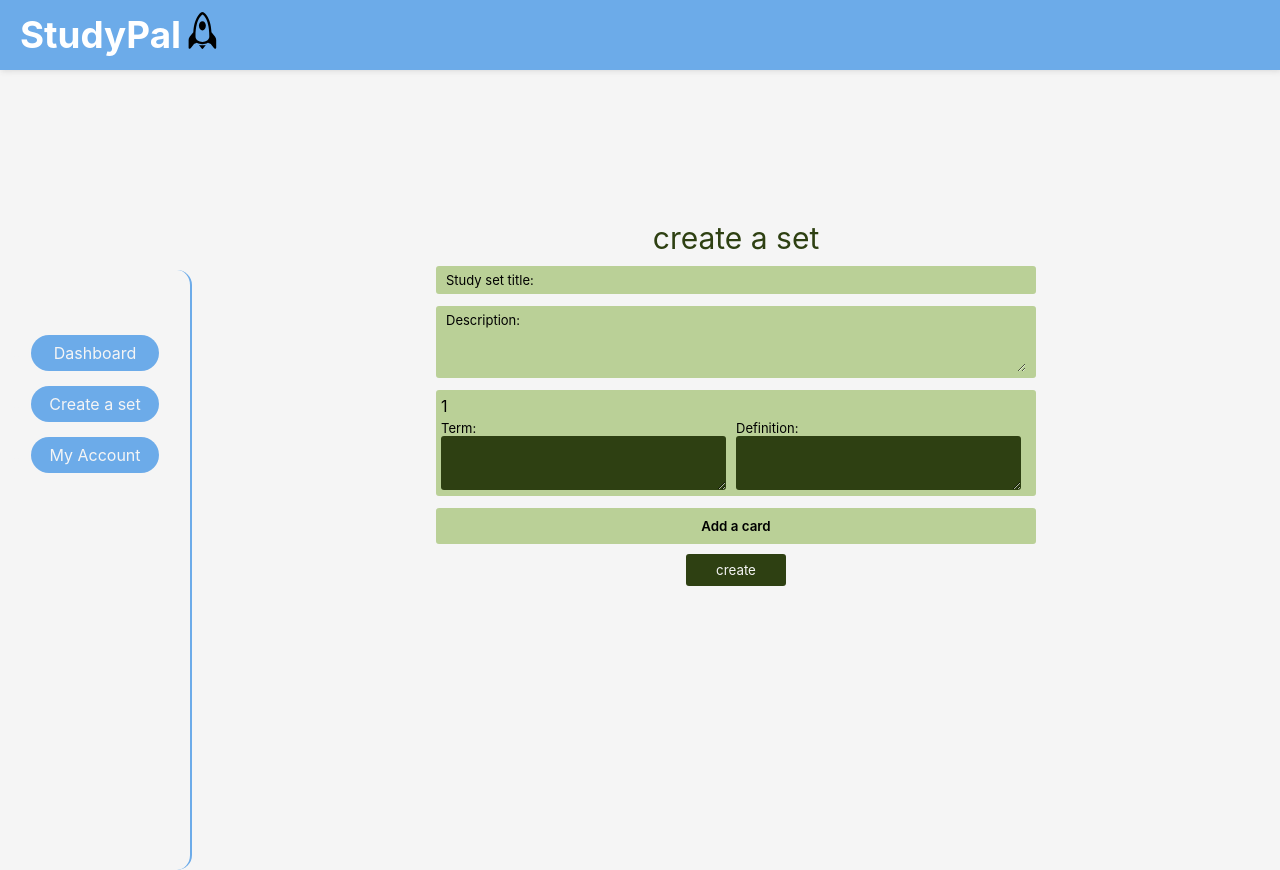
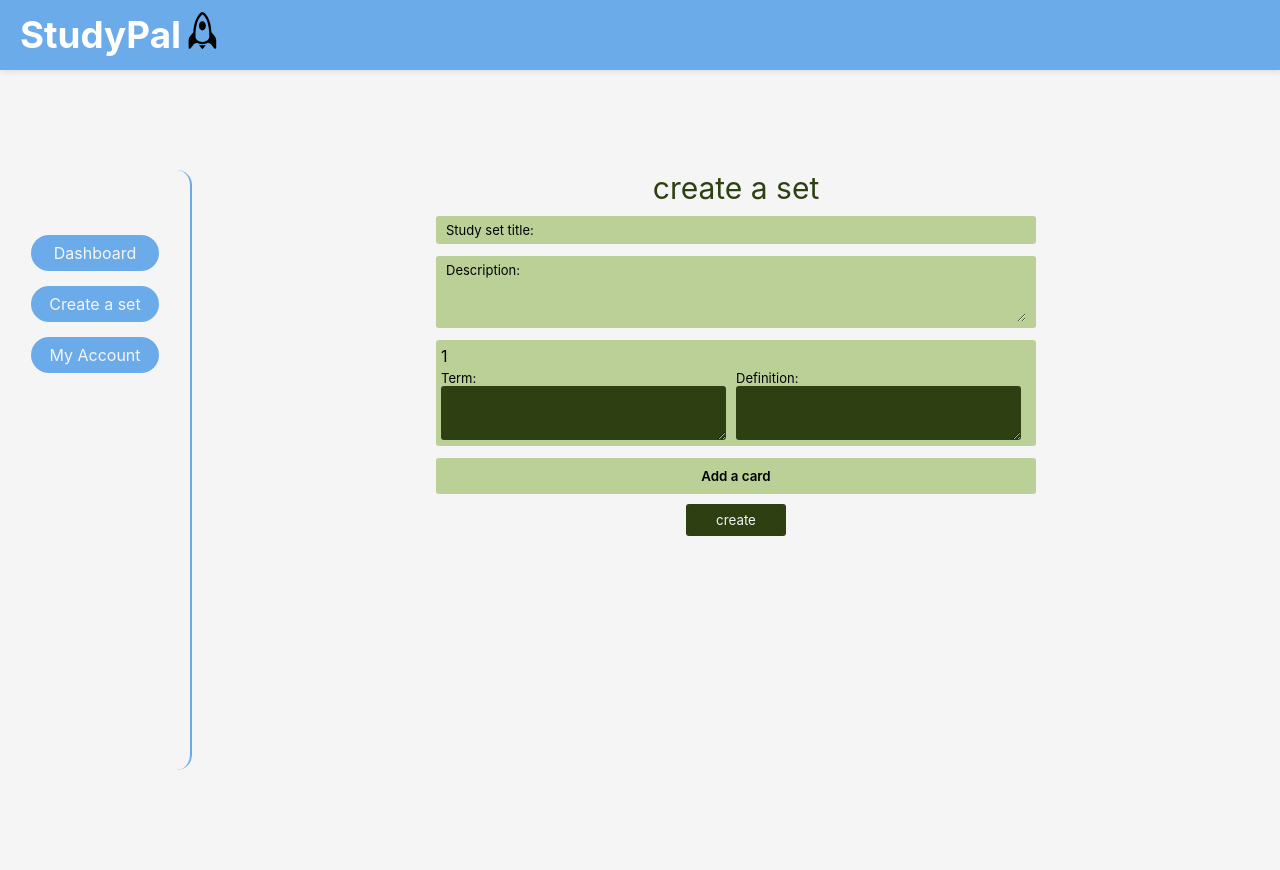
Before and after one commit to HafsaSarker/studyPal, a React (Vite) app in the folder studyPal/: page /createSet in a window 1280 px wide. After the commit the page ends 800 px from the top, so only its background shows below. Built offline with nearby package versions, Linux system fonts and the light colour scheme; a web font is replaced by a local one.

Commit message:
fix margins

```diff
--- a/studyPal/src/pages/CreateSet/CreateSet.css
+++ b/studyPal/src/pages/CreateSet/CreateSet.css
@@ -2,12 +2,11 @@
     display: flex;
     justify-content: flex-start;
     align-items: flex-start;
-    margin-top: 100px;
     color: #2E4012;
 }
 .createSet-main {
     width: 100%;
-    margin: 50px 80px;
+    margin: 100px 80px;
     display: flex;
     flex-direction: column;
     align-items: center;
--- a/studyPal/src/pages/Dashboard/Dashboard.css
+++ b/studyPal/src/pages/Dashboard/Dashboard.css
@@ -38,6 +38,7 @@
     flex-direction: column;
     align-items: center;
     justify-content: center;
+    margin-top: 100px;
 }
 
 .empty-dashboard > img {
--- a/studyPal/src/pages/Dashboard/Dashboard.jsx
+++ b/studyPal/src/pages/Dashboard/Dashboard.jsx
@@ -29,7 +29,8 @@ export default function Dashboard () {
             </div>
 
             <div className="dashboard-main">
-                <h2 className='dashbordTitle'>click on a set to start studying!</h2>
+                { studySets.length > 1 &&
+                <h2 className='dashbordTitle'>click on a set to start studying!</h2>}
 
                 {studySets && studySets.length > 1 ?
                 (
```
